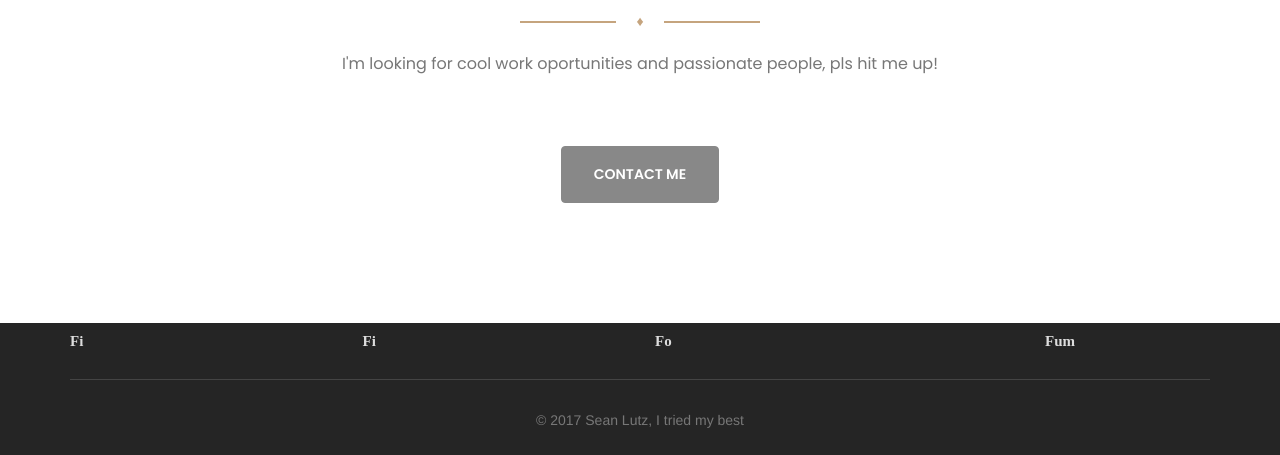
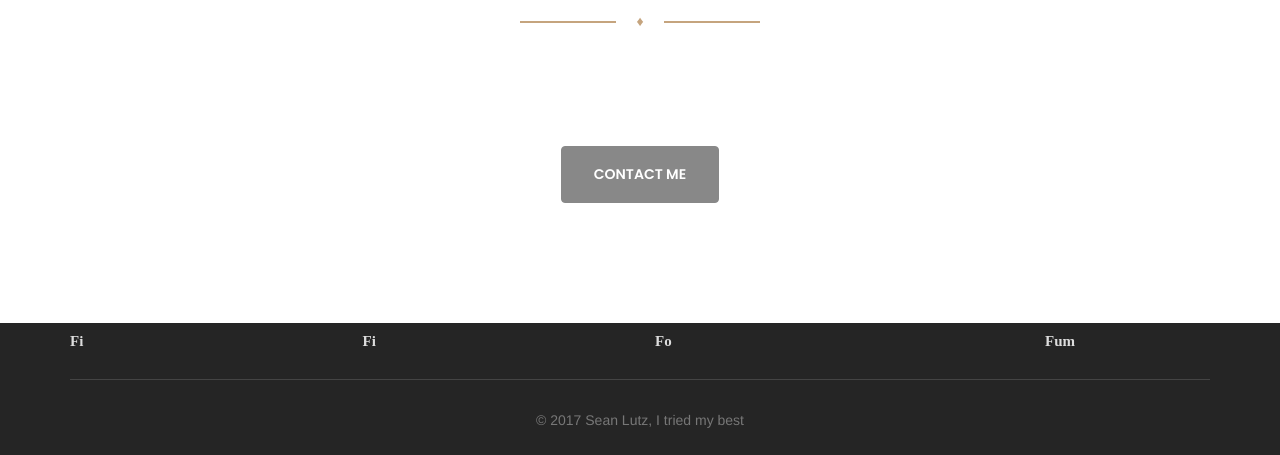
Before and after one commit to seanlutz/seanlutz, a plain HTML site: page index.html in a window 1280 px wide. Shown: the part 2215-2670 px from the top of the page. Drawn offline with Linux system fonts and the light colour scheme; some packages are replaced by stand-ins of ours; a web font is replaced by a local one.

Commit message:
white text

```diff
--- a/index.html
+++ b/index.html
@@ -268,7 +268,7 @@
                 <div class="title-area">
                     <h2 class="text-white">Contact me pls?</h2>
                     <div class="separator line-separator">♦</div>
-                    <p class="description" color="white"> I'm looking for cool work oportunities and passionate people, pls hit me up!</p>
+                    <p class="description" style="color:white"> I'm looking for cool work oportunities and passionate people, pls hit me up!</p>
                 </div>
 
                 <div class="button-get-started">
```
